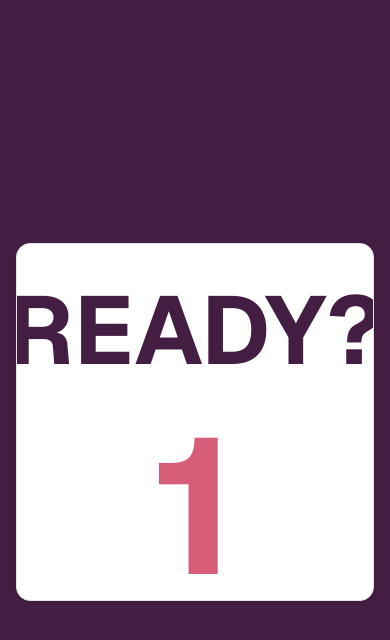
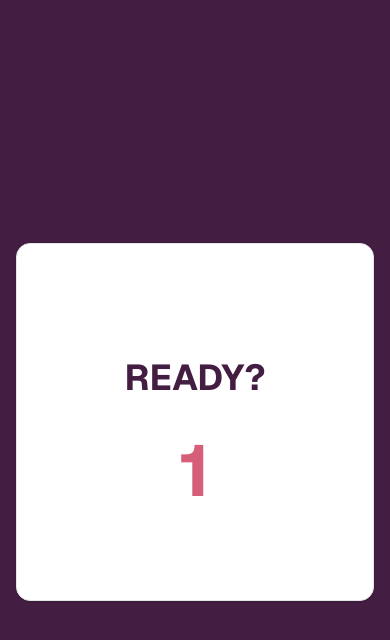
Before and after one commit to leanforward-backend/code-history-quiz, a Next.js app: page / in a window 390 px wide. Both pictures are taken after a click on the button "Start Quiz". Shown: the top 640 px of the page. Built offline with nearby package versions, Linux system fonts and the light colour scheme.

Commit message:
better mobile styling

```diff
--- a/app/quiz/quizCard.tsx
+++ b/app/quiz/quizCard.tsx
@@ -72,18 +72,18 @@ export const QuizCard = () => {
                 {currentQuestion.question}
               </CardDescription>
             </CardHeader>
-            <CardContent className="h-full flex flex-col justify-end">
-              <div className="flex flex-row gap-1 w-full justify-center">
+            <CardContent className="h-full flex flex-col justify-end pb-4 sm:pb-6">
+              <div className="flex flex-row gap-1 w-full justify-center px-2">
                 <Button
                   variant="outline"
-                  className="w-1/2 bg-primary text-white text-4xl h-30 hover:bg-primary/90 hover:text-white"
+                  className="flex-1 bg-primary text-white text-lg sm:text-2xl md:text-4xl h-12 sm:h-16 md:h-24 hover:bg-primary/90 hover:text-white"
                   onClick={() => handleAnswer(true)}
                 >
                   TRUE
                 </Button>
                 <Button
                   variant="outline"
-                  className="w-1/2 bg-primary text-white text-4xl h-30 hover:bg-primary/90 hover:text-white"
+                  className="flex-1 bg-primary text-white text-lg sm:text-2xl md:text-4xl h-12 sm:h-16 md:h-24 hover:bg-primary/90 hover:text-white"
                   onClick={() => handleAnswer(false)}
                 >
                   FALSE
@@ -105,7 +105,7 @@ export const QuizCard = () => {
             }`}
           >
             <CardHeader className="h-full flex flex-col justify-center items-center">
-              <CardTitle className="text-center text-5xl font-bold mb-8 text-white">
+              <CardTitle className="text-center text-5xl font-bold mb-8 text-white mt-2">
                 {isCorrect ? "CORRECT!" : "INCORRECT"}
               </CardTitle>
               <CardDescription className="text-center text-3xl text-white mb-2">
--- a/app/startAnimation/startAnimation.tsx
+++ b/app/startAnimation/startAnimation.tsx
@@ -22,8 +22,8 @@ export const StartAnimation = () => {
 
   return (
     <div className="w-full flex justify-center">
-      <Card className="w-full max-w-[40rem] aspect-square flex flex-col justify-center items-center overflow-hidden">
-        <h2 className="text-background px-4 py-2 rounded text-8xl font-bold mb-8">
+      <Card className="w-full max-w-[40rem] aspect-square flex flex-col justify-center items-center">
+        <h2 className="text-background px-4 py-2 rounded text-4xl sm:text-6xl md:text-8xl font-bold mb-4 sm:mb-8">
           READY?
         </h2>
         {index >= countdown.length && <QuizCard />}
@@ -33,7 +33,7 @@ export const StartAnimation = () => {
           animate={{ scale: 1.5, opacity: 0.7 }}
           exit={{ scale: 0.1, opacity: 0 }}
           transition={{ duration: 0.5 }}
-          className="text-9xl text-primary text-foreground font-bold"
+          className="text-5xl sm:text-7xl md:text-9xl text-primary text-foreground font-bold"
         >
           {countdown[index]}
         </motion.span>
```
